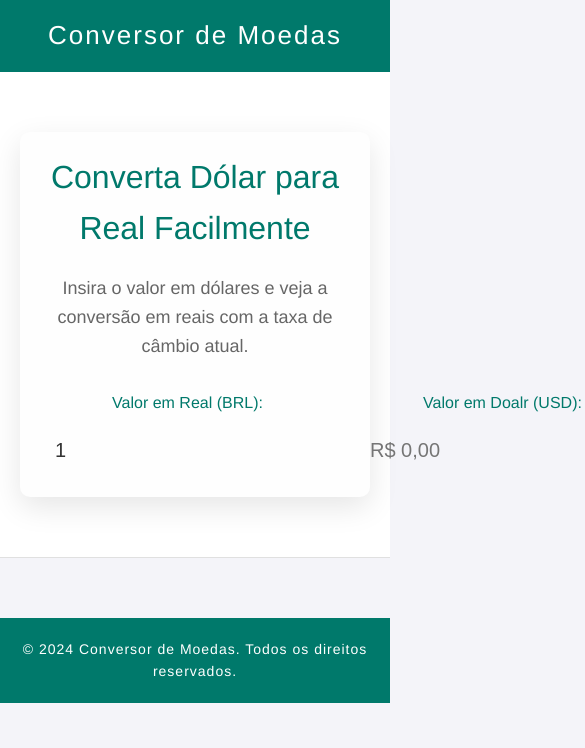
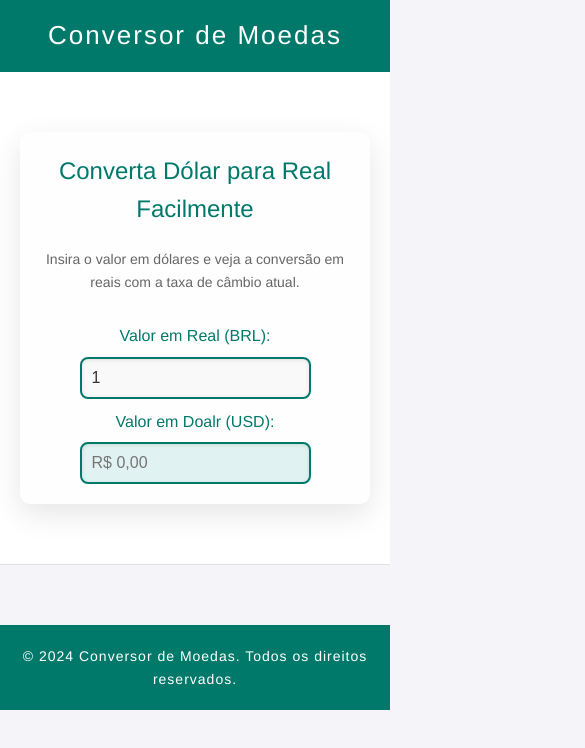
Before and after one commit to matheushslopesdev/conversorMoeda, a plain HTML site: page index.html in a window 390 px wide. Shown: the top 748 px of the page, 585 px wide, since content can reach past the window. Drawn offline with Linux system fonts and the light colour scheme; no server answers.

Commit message:
style.css

```diff
--- a/assets/css/style.css
+++ b/assets/css/style.css
@@ -88,21 +88,19 @@ header h1 {
     border: 2px solid #00796b;
     border-radius: 8px;
     color: #333;
-  font-weight: 400;
     background-color: #f9f9f9;
     transition: border-color 0.3s ease, background-color 0.3s ease;
-
+    box-shadow: inset 0 1px 4px rgba(0, 0, 0, 0.1);
 }
 
 .converter input:focus {
     outline: none;
-  border: none;
-  background-color:transparent
+    border-color: #004d40;
+    background-color: #e0f7fa;
 }
 
-.converter input {
-  background-color: transparent;
-  border: none;
+.converter input[readonly] {
+    background-color: #e0f2f1;
 }
 
 .converter button {
@@ -138,3 +136,49 @@ footer p {
     letter-spacing: 1px;
     font-weight: 300;
 }
+
+/* Media Queries for Responsiveness */
+@media (max-width: 768px) {
+    .converter .inputs {
+        flex-direction: column;
+        gap: 10px;
+    }
+
+    .hero h2 {
+        font-size: 28px;
+    }
+
+    .hero p {
+        font-size: 16px;
+    }
+
+    .converter input {
+        font-size: 18px;
+        padding: 12px;
+    }
+
+    .converter button {
+        font-size: 18px;
+        padding: 12px 30px;
+    }
+}
+
+@media (max-width: 480px) {
+    .hero h2 {
+        font-size: 24px;
+    }
+
+    .hero p {
+        font-size: 14px;
+    }
+
+    .converter input {
+        font-size: 16px;
+        padding: 10px;
+    }
+
+    .converter button {
+        font-size: 16px;
+        padding: 10px 20px;
+    }
+}
```
Lines whose indentation alone changed are shown as unchanged.
